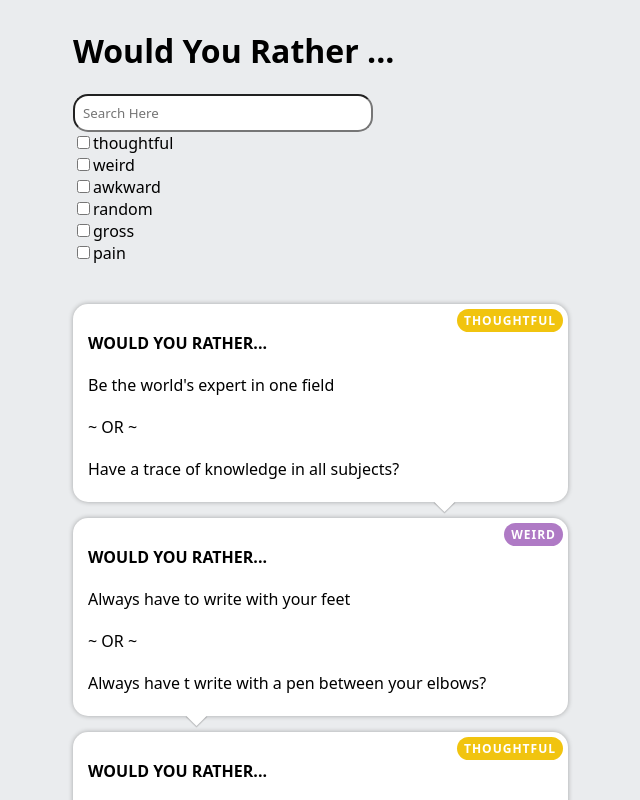
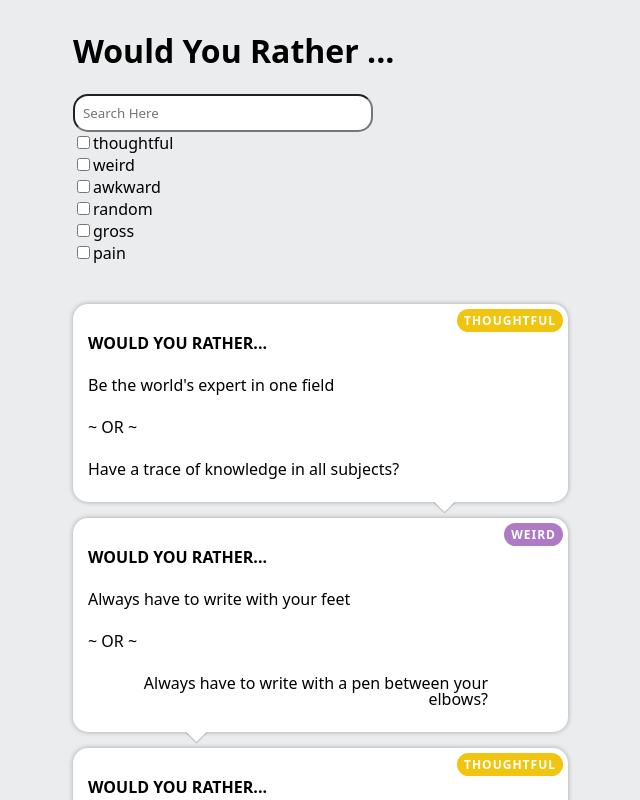
Before and after one commit to benroasting/would-you-rather, a React (Create React App) app: page / in a window 1280 px wide. Shown: the top 800 px of the page, without its empty margins (237-877 px from the left). Built offline with nearby package versions, Linux system fonts and the light colour scheme.

Commit message:
typos for questions

```diff
--- a/src/data.js
+++ b/src/data.js
@@ -11,7 +11,7 @@
   {
     header: "WOULD YOU RATHER...",
     question1: "Always have to write with your feet ",
-    question2: "Always have t write with a pen between your elbows?",
+    question2: "Always have to write with a pen between your elbows?",
     category: {
       tag: "weird",
       color: "#AF7AC5",
@@ -166,7 +166,7 @@
   {
     header: "WOULD YOU RATHER...",
     question1: "Sleep on a hardwood floor every night",
-    question2: "always drinks three cups ofcoffee right before bed?",
+    question2: "always drinks three cups of coffee right before bed?",
     category: {
       tag: "random",
       color: "#EB984E",
```
